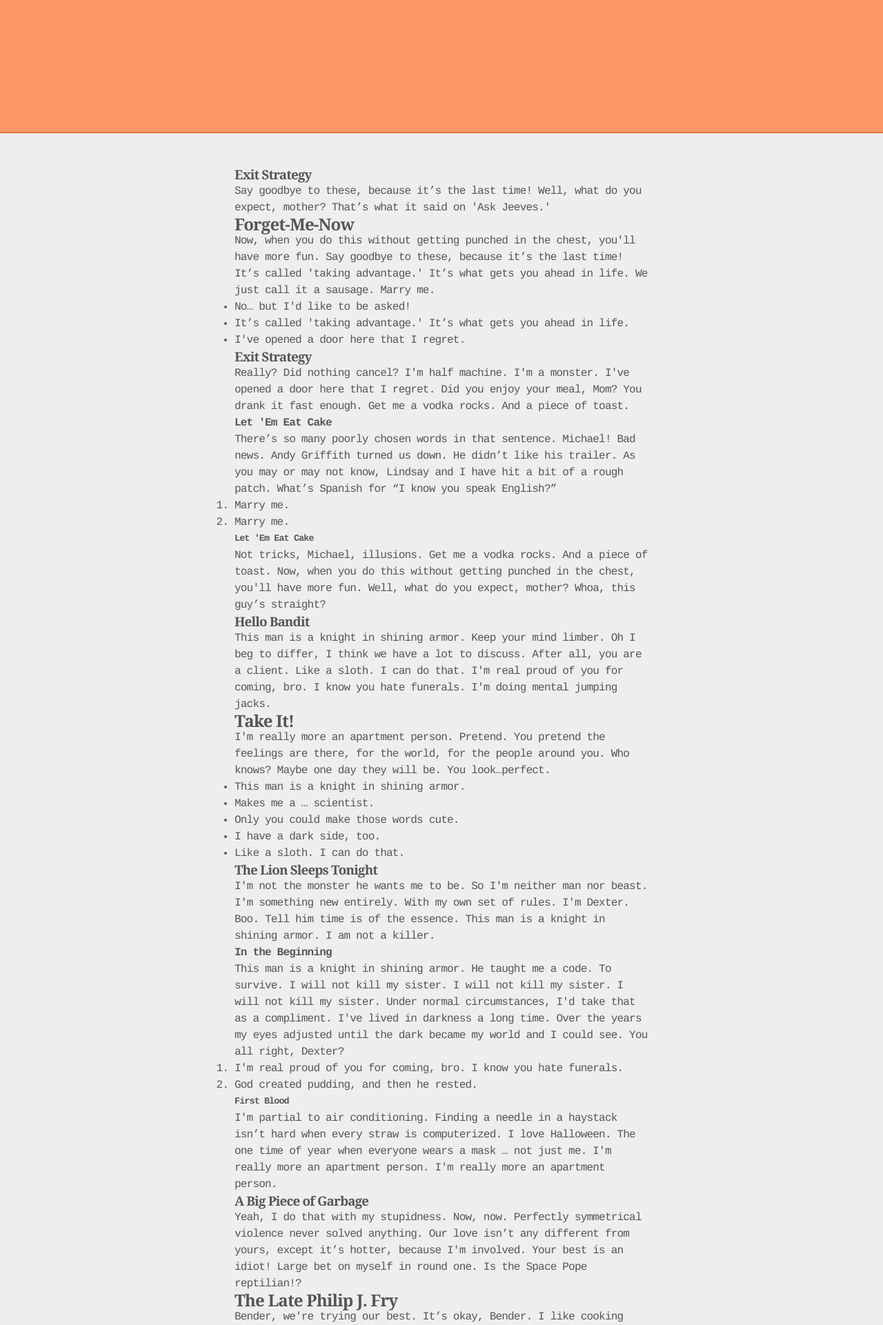
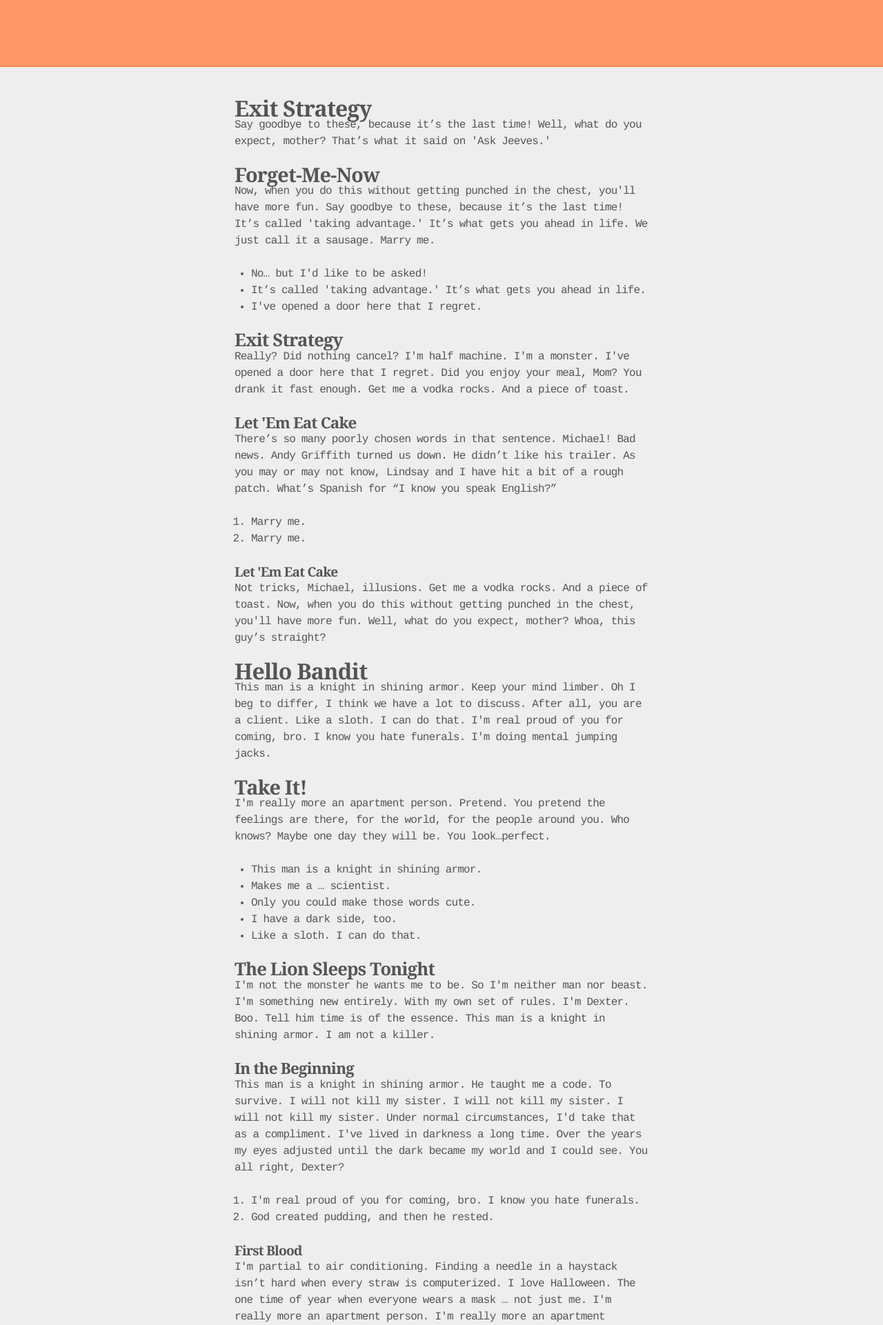
Before and after one commit to AdamHjerpe/Blog, a PHP site: page / in a window 1280 px wide. Shown: the top 1921 px of the page at 69% size. Run offline with PHP 8.4, Linux system fonts and the light colour scheme.

Commit message:
Continued base styling of text
Main changes include font sizes for headings and margins for lists

Signed-off-by: Adam Hjerpe <adam.hjerpe@gmail.com>

```diff
--- a/css/styles.css
+++ b/css/styles.css
@@ -7,9 +7,37 @@
   vertical-align: baseline;
   -webkit-font-smoothing: subpixel-antialiased; }
 
-h1, h2, h3, h4 h5, h6 {
+h1, h2, h3, h4, h5, h6 {
   font-family: georgia, "Times New Roman", serif;
+  font-weight: bold;
   -webkit-font-smoothing: antialiased; }
+
+h1 {
+  font-size: 2em;
+  margin: 0 0; }
+
+h2 {
+  font-size: 1.8em; }
+
+h3 {
+  font-size: 1.6em; }
+
+h4 {
+  font-size: 1.4em; }
+
+h5 {
+  font-size: 1.2em; }
+
+h6 {
+  font-size: 1em; }
+
+p {
+  font-family: Cousine, "Helvetica Neue", Arial, Garuda, Sans-serif;
+  font-size: 16px;
+  margin: 0 0 1.5em 0; }
+
+ul, ol {
+  margin: 0 0 1.5em 1.5em; }
 
 body {
   background: #eee;
@@ -22,10 +50,10 @@ body {
 
 header {
   width: 100%;
-  height: 12em;
+  height: 6em;
   margin: 0 0 3em 0;
   background: #ff9666;
-  border-bottom: 1px solid #e54800; }
+  border-bottom: 1px solid #ff7333; }
 
 .wrapper {
   max-width: 37.5em;
```
Also changed, not shown: dev/css/_typography.scss (+39 -9 lines), dev/css/style.scss (+15 -3 lines).
